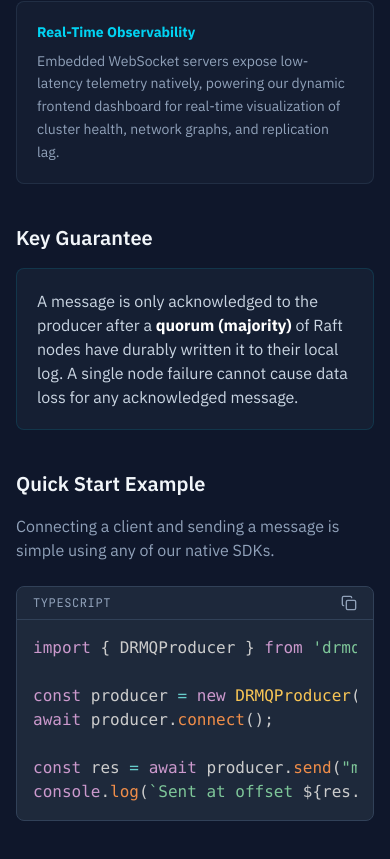
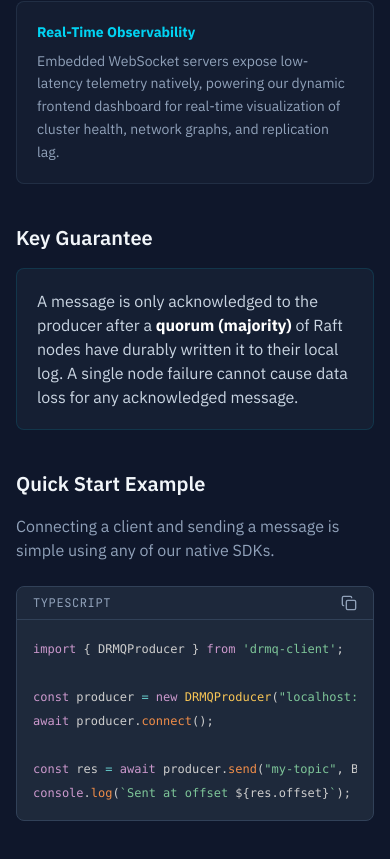
Before and after one commit to samuel025/Drmq-web, a React (Vite) app: page / in a window 390 px wide. Shown: the part 1704-2563 px from the top of the page. Built offline with nearby package versions, Linux system fonts and the light colour scheme.

Commit message:
style: adjust CodeBlock font size for better mobile responsiveness

```diff
--- a/src/components/CodeBlock.tsx
+++ b/src/components/CodeBlock.tsx
@@ -42,7 +42,7 @@ export function CodeBlock({ code, language }: CodeBlockProps) {
       <div className="p-4 overflow-x-auto">
         <pre className="!bg-transparent !m-0 !p-0">
           <code
-            className={`language-${language} text-sm font-mono`}
+            className={`language-${language} !text-xs md:!text-sm font-mono`}
             dangerouslySetInnerHTML={{ __html: html }}
           />
         </pre>
```
